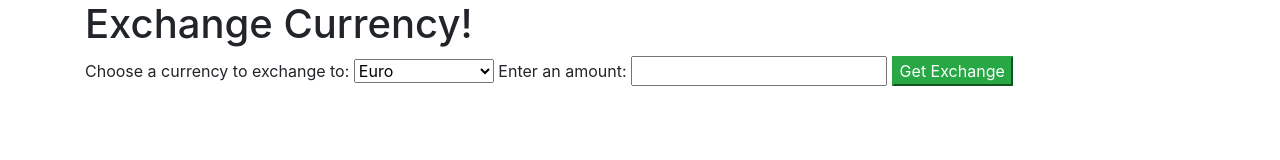
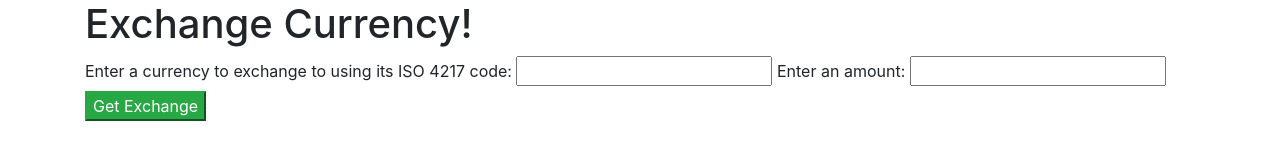
Before and after one commit to bclauson/Currency-Exchange, a website built with webpack: page src/index.html in a window 1280 px wide. Built offline with nearby package versions, Linux system fonts and the light colour scheme.

Commit message:
change code to recognize user input for ISO currency codes instead of drop down menu

```diff
--- a/src/index.html
+++ b/src/index.html
@@ -5,14 +5,8 @@
 <body>
   <div class="container">
     <h1>Exchange Currency!</h1>
-    <label for="currency">Choose a currency to exchange to:</label>
-    <select name="currency" id="currency">
-      <option value=EUR>Euro</option>
-      <option value="KHR">Riel</option>
-      <option value="RUB">Rouble</option>
-      <option value="CAD">Canadian dollar</option>
-      <option value="MXN">Peso</option>
-    </select>
+    <label for="currency">Enter a currency to exchange to using its ISO 4217 code:</label>
+    <input id="currency" type="text">
     <label for="amount">Enter an amount:</label>
     <input id="amount" type="text">
     <button class="btn-success" id="currencyReady">Get Exchange</button>
--- a/src/index.js
+++ b/src/index.js
@@ -9,11 +9,12 @@ function getElements(response, currency) {
     let conversionVal
     if (currency in response.conversion_rates) {
       conversionVal = response.conversion_rates[currency];
-    }
     console.log(typeof response.conversion_rates);
     $('.showCurrency').text(`The API call gives ${conversionVal}`);
     $('.showAmount').text(`The currency is ${currency}`);
-
+    } else {
+      $('.showCurrency').text(`There was an error: ISO 4217 currency code not found (code must be in capitals)`);
+    }
   } else {
     $('.showErrors').text(`There was an error: ${response.message}`);
   }
@@ -23,7 +24,6 @@ $(document).ready(function() {
   $('#currencyReady').click(function() {
     let value = $('#amount').val();
     let currency = $('#currency').val();
-    $('.showCurrency').text(`The currency is ${currency}`);
     $('.showAmount').text(`The ammount is ${value}`);
     CurrencyExchange.getCurrency(currency, value)
       .then(function(response) {
```
